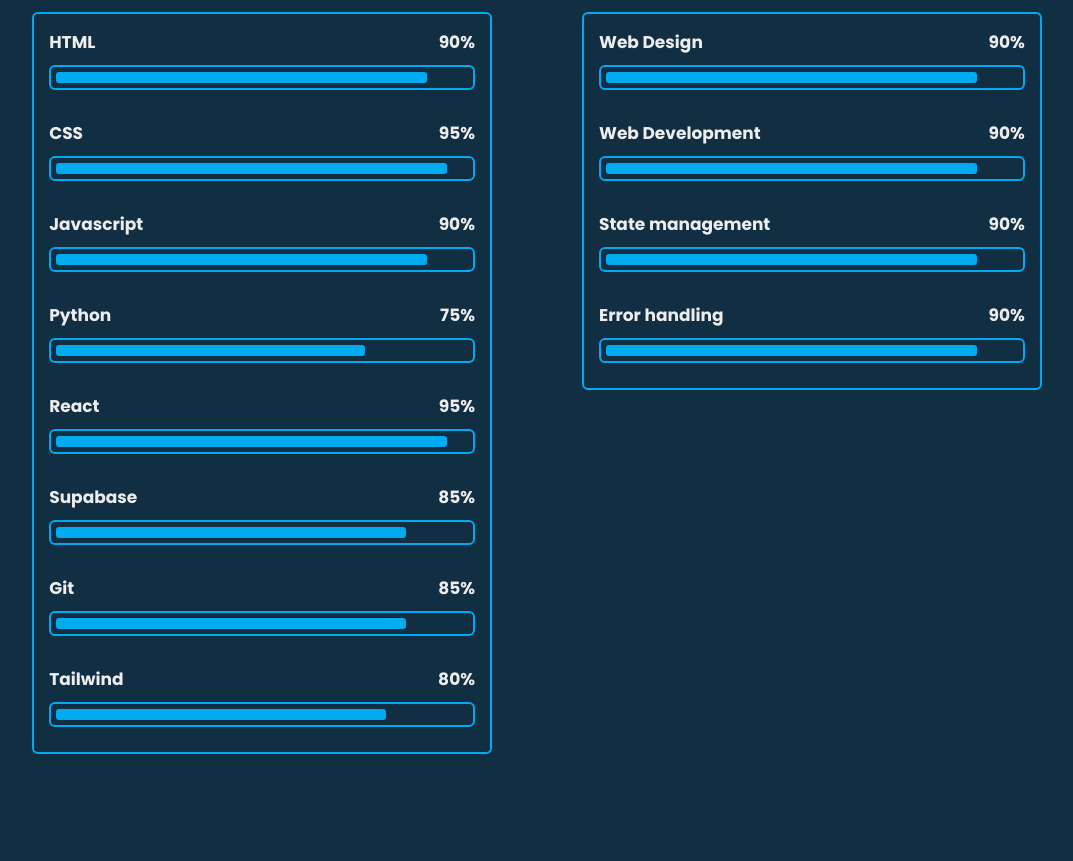
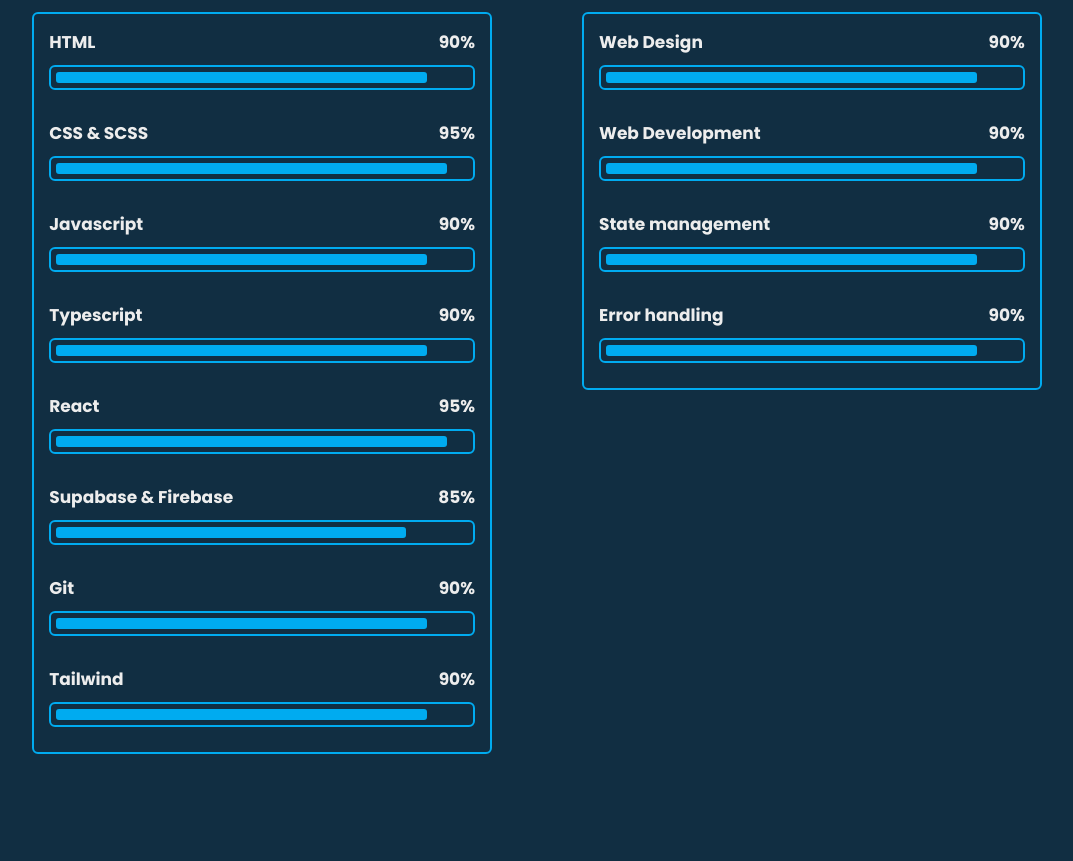
Before and after one commit to Keengsleyudeh/portfolio, a plain HTML site: page index.html in a window 1280 px wide. Shown: the part 4010-4871 px from the top of the page, without its empty margins (103-1176 px from the left). Drawn offline with nearby package versions, Linux system fonts and the light colour scheme.

Commit message:
chore: updating skill stack

```diff
--- a/css/style.css
+++ b/css/style.css
@@ -541,7 +541,7 @@ span {
 }
 
 .skills-column:nth-child(1) .skills-content .progress:nth-child(4) .bar span {
-  width: 75%;
+  width: 90%;
 }
 
 .skills-column:nth-child(1) .skills-content .progress:nth-child(5) .bar span {
@@ -551,11 +551,11 @@ span {
   width: 85%;
 
 }.skills-column:nth-child(1) .skills-content .progress:nth-child(7) .bar span {
-  width: 85%;
+  width: 90%;
 }
 
 .skills-column:nth-child(1) .skills-content .progress:nth-child(8) .bar span {
-  width: 80%;
+  width: 90%;
 }
 
 .skills-column:nth-child(2) .skills-content .progress:nth-child(1) .bar span {
--- a/index.html
+++ b/index.html
@@ -144,7 +144,7 @@
                                 I employed the use of React leaflet library to add a map to the web app.
                                 It has a login session and can automatically provide your location.
                             </p>
-                            <a href="https://worldwise-jonas.netlify.app/"><button class="visit-button">Visit</button></a>
+                            <a href="https://worldwise-kings.vercel.app/"><button class="visit-button">Visit</button></a>
                         </div>
                     </div>
 
@@ -157,7 +157,7 @@
                     <div class="education-content">
                         <div class="content">
                             <div class="year"><i class="bx bxs-calendar"></i>2019 - 2024</div>
-                            <h3>B.Eng (in view) - Federal University of Techmology Owerri</h3>
+                            <h3>B.Eng (in view) - Federal University of Technology Owerri</h3>
                             <p>
                                 I recently concluded my final exams in the department of Mechatronics Engineering.
                                 I want to gain more experience in the tech market and i am open to all form of opportunities
@@ -198,7 +198,7 @@
                         <div class="content">
                             <div class="year"><i class="bx bxs-calendar"></i>2024</div>
                             <h3>Frontend Developer - Styloza</h3>
-                            <p>Styloza is a startup and i am the lead frontend developer. My primary duty is to develop a functioning real- world web app collaborating with
+                            <p>Styloza is a startup and i am the frontend developer. My primary duty is to develop a functioning real- world web app collaborating with
                                 the UI/UX designers and the backend developer
                             </p>
 
@@ -242,7 +242,7 @@
                             <div class="bar"><span></span></div>
                         </div>
                         <div class="progress">
-                            <h3>CSS <span>95%</span></h3>
+                            <h3>CSS & SCSS<span>95%</span></h3>
                             <div class="bar"><span></span></div>
                         </div>
                         <div class="progress">
@@ -250,7 +250,7 @@
                             <div class="bar"><span></span></div>
                         </div>
                         <div class="progress">
-                            <h3>Python <span>75%</span></h3>
+                            <h3>Typescript <span>90%</span></h3>
                             <div class="bar"><span></span></div>
                         </div>
                         <div class="progress">
@@ -258,15 +258,15 @@
                             <div class="bar"><span></span></div>
                         </div>
                         <div class="progress">
-                            <h3>Supabase <span>85%</span></h3>
+                            <h3>Supabase & Firebase<span>85%</span></h3>
                             <div class="bar"><span></span></div>
                         </div>
                         <div class="progress">
-                            <h3>Git <span>85%</span></h3>
+                            <h3>Git <span>90%</span></h3>
                             <div class="bar"><span></span></div>
                         </div>
                         <div class="progress">
-                            <h3>Tailwind <span>80%</span></h3>
+                            <h3>Tailwind <span>90%</span></h3>
                             <div class="bar"><span></span></div>
                         </div>
 
```
